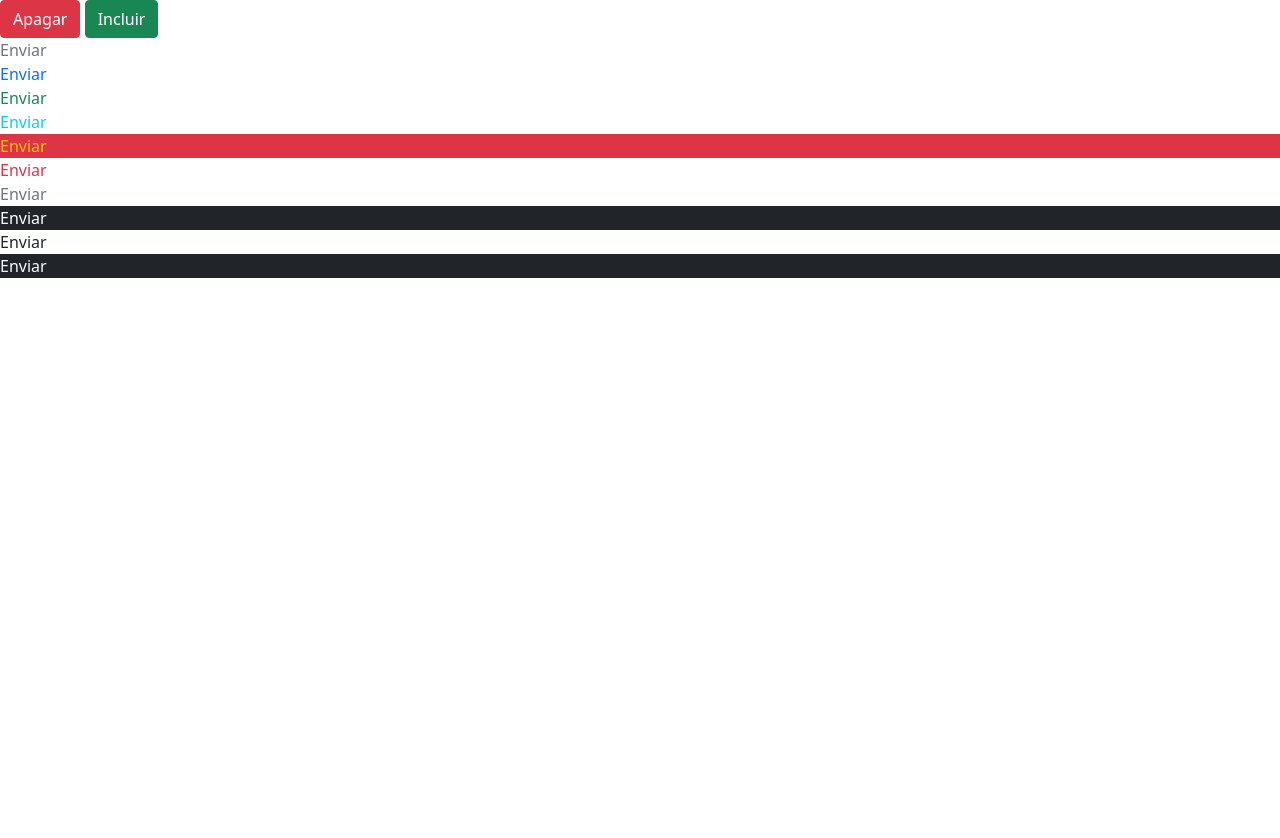
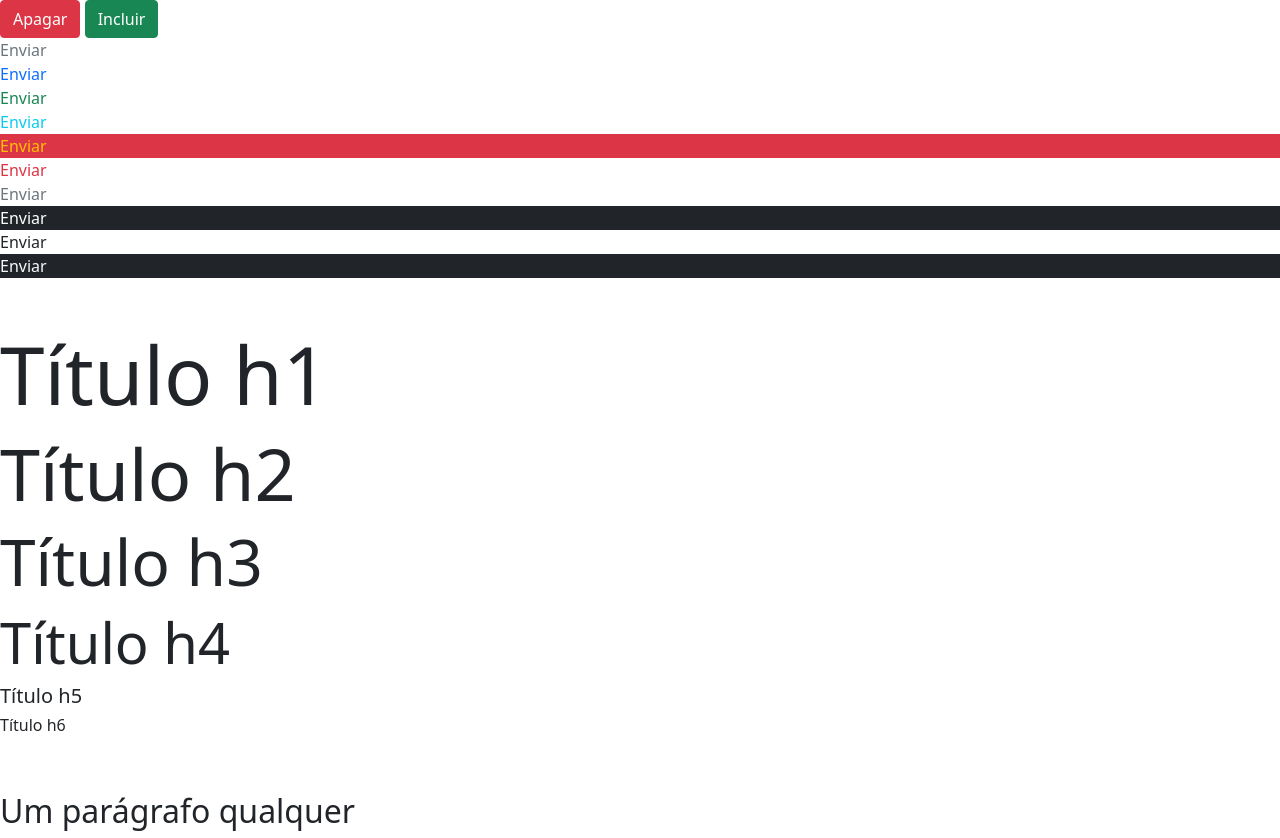
Before and after one commit to Vidottizzz/BootstrapEstudo, a plain HTML site: page index.html in a window 1280 px wide. Before the commit the page ends 800 px from the top, so only its background shows below. Drawn offline with nearby package versions, Linux system fonts and the light colour scheme.

Commit message:
h1,h2,h3,h4 tem default diferente no bootstrap, e temos o display-1 até o display-4, para títulos chamativos

```diff
--- a/index.html
+++ b/index.html
@@ -22,6 +22,28 @@
     <div class="text-dark bg-white">Enviar</div>
     <div class="text-light bg-dark">Enviar</div>
 
+    <br><br>
+
+    <!-- --- O Bootstrap também faz muita diferença para as fontes, a tipografia dos textos -->
+    <!-- --- Podemos usar a classe display-1 até a display-4 para usar como OutDoor, letra grande e chamativa. --- -->
+
+    <h1 class="display-1">Título h1</h1>
+    <h2 class="display-2">Título h2</h2>
+    <h3 class="display-3">Título h3</h3>
+    <h4 class="display-4">Título h4</h4>
+    <h5>Título h5</h5>
+    <h6>Título h6</h6>
+
+    <br><br>
+
+    <!-- Nesse caso temos o P com o tamanho de um h2, porém a semantica continua de um parágrafo -->
+    <p class="h2">Um parágrafo qualquer</p>
+
+
+
+
+
+
 
     <script src="https://ajax.googleapis.com/ajax/libs/jquery/3.5.1/jquery.min.js"></script>
     <script src="https://cdn.jsdelivr.net/npm/@popperjs/core@2.10.2/dist/umd/popper.min.js" integrity="sha384-7+zCNj/IqJ95wo16oMtfsKbZ9ccEh31eOz1HGyDuCQ6wgnyJNSYdrPa03rtR1zdB" crossorigin="anonymous"></script>
```
